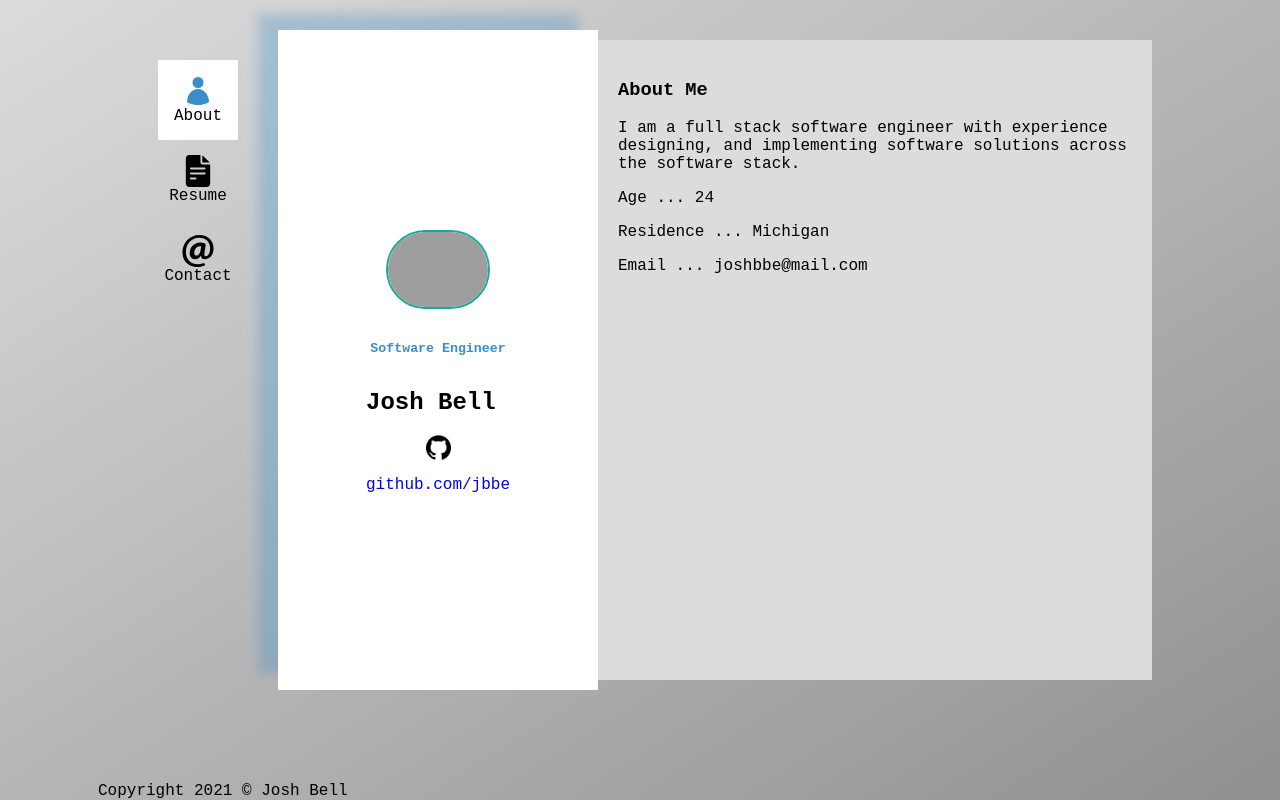
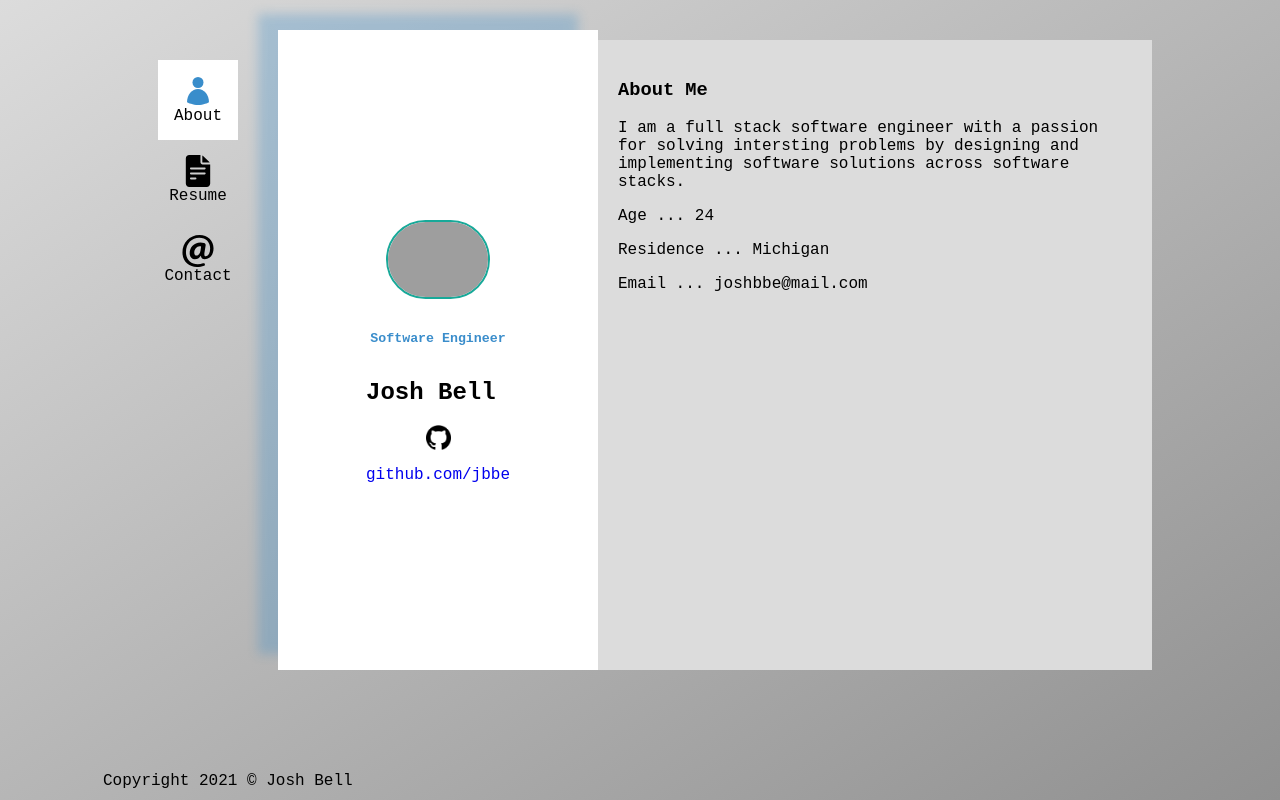
Before and after one commit to jbbe/personal-site, a React (Create React App) app: page / in a window 1280 px wide. Built offline with nearby package versions, Linux system fonts and the light colour scheme; grey boxes are pictures that could not be loaded.

Commit message:
Slideout tab transition

```diff
--- a/src/app.scss
+++ b/src/app.scss
@@ -49,3 +49,7 @@ $light-grey:#DCDCDC;
     grid-template-columns: 150px 1fr 3fr ;
     padding: 30px;
 }
+
+.copyright-container {
+    margin: 0px 5px 10px 5px;
+}
--- a/src/components/About.tsx
+++ b/src/components/About.tsx
@@ -9,8 +9,9 @@ export const About = (props: Props) => {
     return (
         <Fragment>
             <TabTitle title="About Me" />
-            <p>I am a full stack software engineer with experience designing, and implementing software solutions across
-                the software stack.
+            <p>I am a full stack software engineer with a passion for solving intersting problems
+                by designing and implementing software solutions across
+                software stacks.
             </p>
             <p>Age ... 24</p>
             <p>Residence ... Michigan</p>
--- a/src/components/Copyright.tsx
+++ b/src/components/Copyright.tsx
@@ -6,7 +6,7 @@ interface Props {
 
 export const Copyright = (props: Props) => {
     return (
-        <div>
+        <div className='copyright-container' >
             Copyright 2021 © Josh Bell
         </div>
     )
--- a/src/components/tabs/Tab.tsx
+++ b/src/components/tabs/Tab.tsx
@@ -1,4 +1,4 @@
-import React, { ReactNode } from 'react'
+import React, { ReactNode, useEffect, useState } from 'react'
 
 interface Props {
     value: number;
@@ -8,11 +8,27 @@ interface Props {
 
 export const Tab = (props: Props) => {
     const{ value, index, children } = props;
+    const [css, setCss] = useState(value === index ? '' : 'hidden');
+
+    useEffect(() => {
+        if(css === 'hidden') {
+            if(value === index) {
+                setCss('');
+            }
+        } else {
+            if(value !== index) {
+                setCss('slideout');
+                setTimeout(() => {
+                    setCss('hidden');
+                }, 1000);
+            }
+        }
+    }, [value, index, css])
+
     return (
-        <div className={`tab ${value === index ? '' : 'hidden'}`}>
+        <div className={`tab ${css}`}>
             <div className='inner-tab-container'>
-
-            {children}
+                {children}
             </div>
         </div>
     )
--- a/src/components/tabs/_tabs.scss
+++ b/src/components/tabs/_tabs.scss
@@ -35,6 +35,7 @@
     // width: 80vw;
     background: $light-grey;
     height: 80vh;
+    z-index: 1;
 }
 
 .tab.hidden {
@@ -52,6 +53,8 @@ img.tab-icon {
 }
 .tab-container {
     padding: 10px 0px 10px  0px;
+    position: relative;
+    overflow: hidden;
 }
 .inner-tab-container {
     padding: 20px;
@@ -59,3 +62,23 @@ img.tab-icon {
     overflow: auto;
 
 }
+
+.tab.slideout {
+    animation-duration: 1s;
+    animation-name: slideout;
+    position: absolute;
+    width: 100%;
+    z-index: 3;
+}
+
+@keyframes slideout {
+    from {
+        margin-top: 0;
+        opacity: 1;
+    }
+
+    to {
+        margin-top: 130vh;
+        opacity: 0
+    }
+}
--- a/src/hooks/UseInterval.tsx
+++ b/src/hooks/UseInterval.tsx
@@ -1,4 +1,4 @@
-import React, { useEffect, useRef } from 'react';
+import { useEffect, useRef } from 'react';
 
 export const useInterval = (callback: any, delay: number) => {
   const savedCallback = useRef<any>();
```
